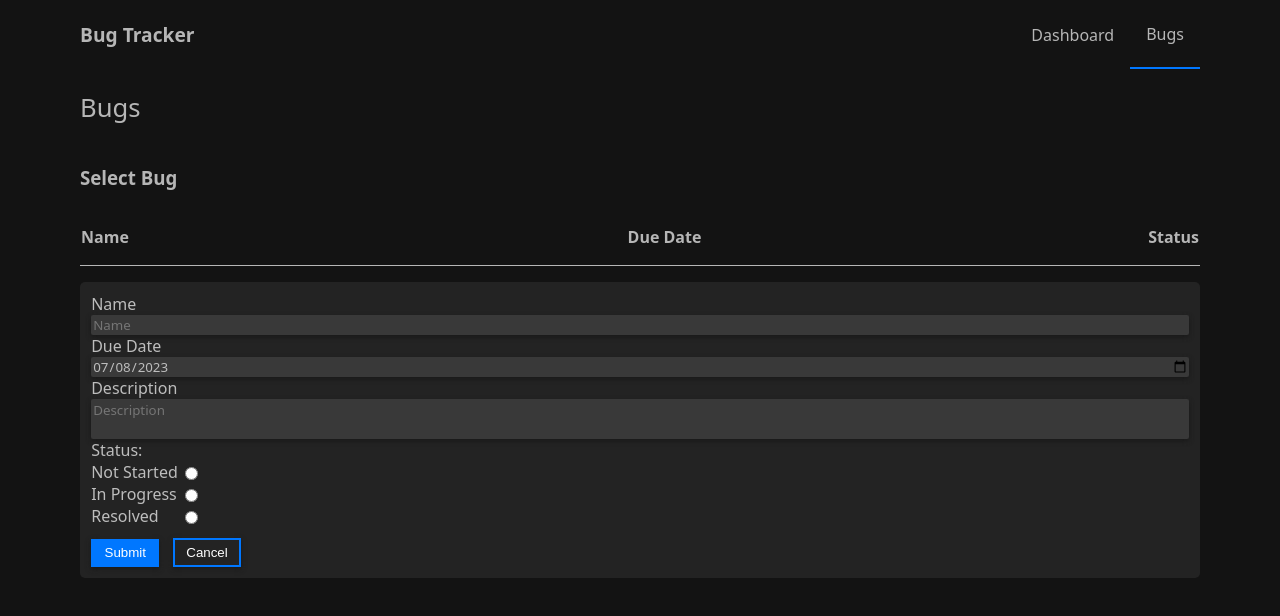
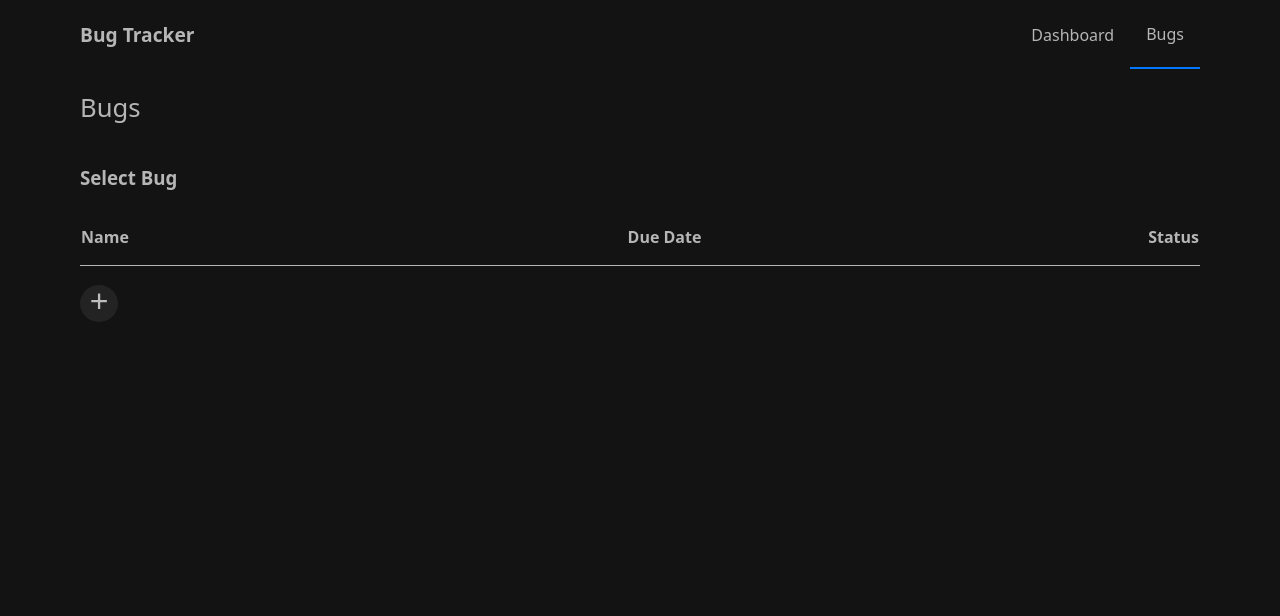
Before and after one commit to Mario-Florio/bug-tracker, a React (Create React App) app: page /bugs in a window 1280 px wide. Shown: the top 616 px of the page. Built offline with nearby package versions, Linux system fonts and the light colour scheme; the HTML template or start-up script is replaced by a standard one.

Commit message:
feat: revert 'isformactive' to default to 'false'

```diff
--- a/src/pages/Bugs/BugsList/BugsList.js
+++ b/src/pages/Bugs/BugsList/BugsList.js
@@ -66,7 +66,7 @@ function BugTicket(props) {
 
 function ReactHookForm(props) {
 
-    const [isFormActive, setIsFormActive] = useState(true);
+    const [isFormActive, setIsFormActive] = useState(false);
 
     const {
         register,
```
